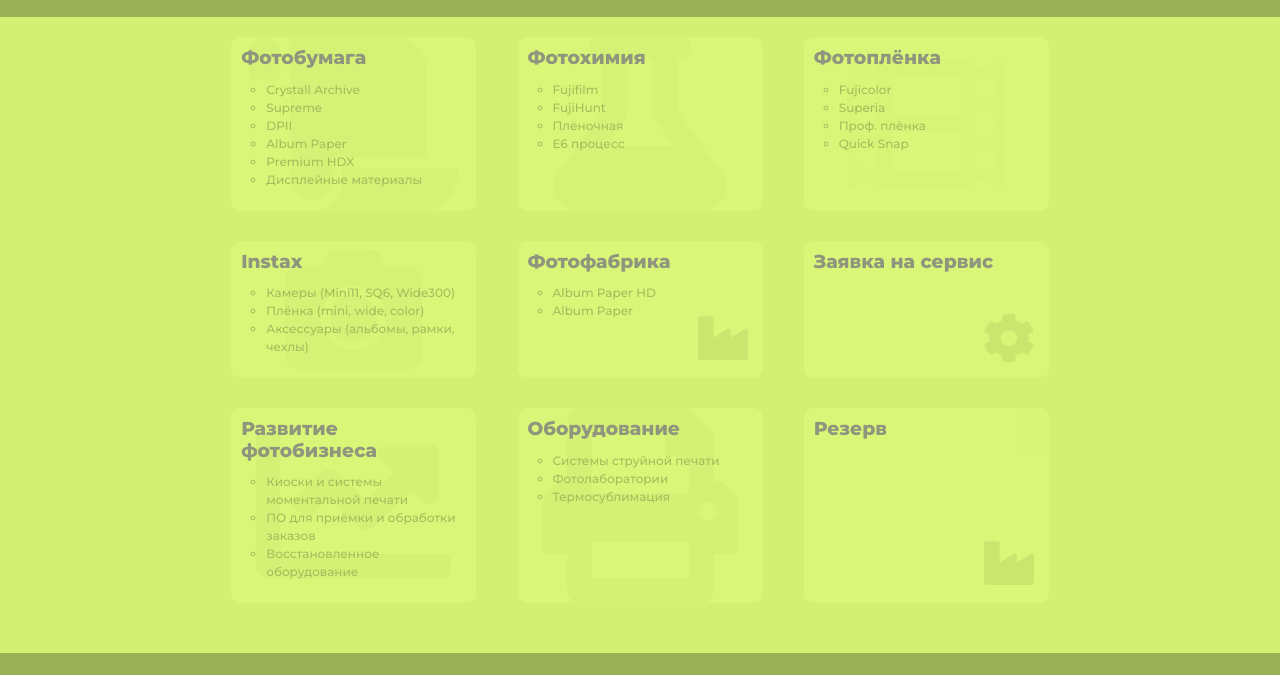
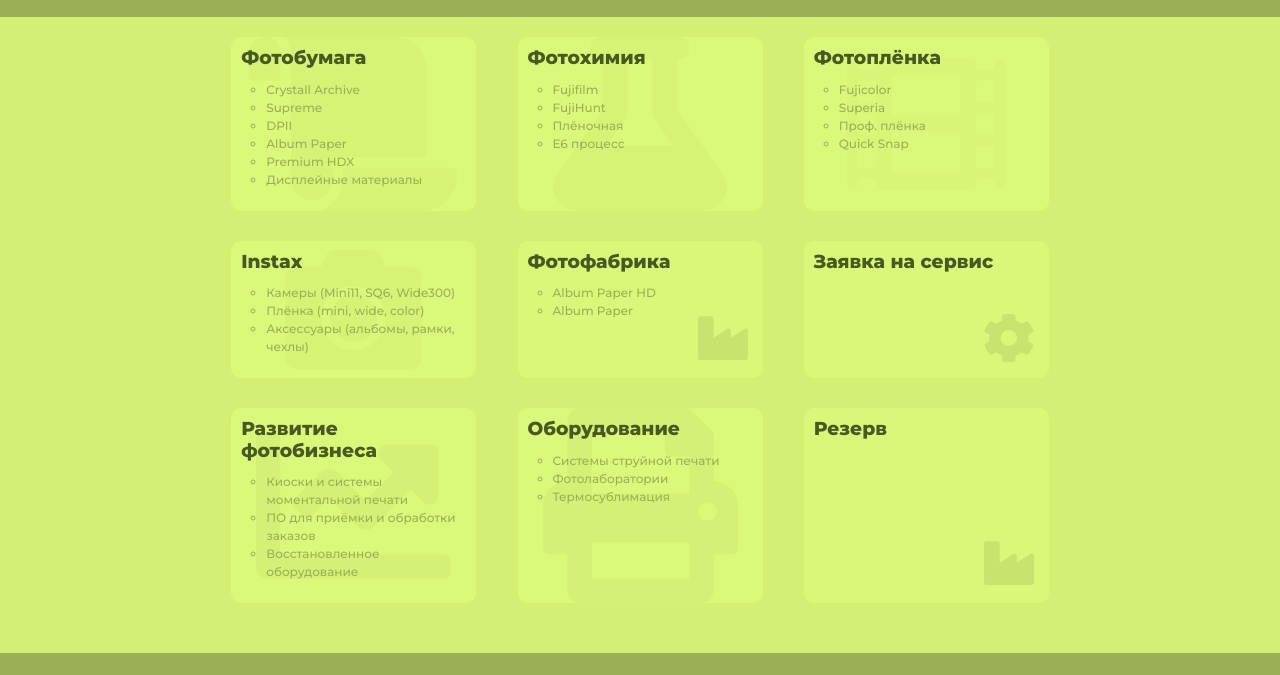
Before and after one commit to RogovAlexander/ELFZ2.0, a plain HTML site: page index.html in a window 1280 px wide. Shown: the part 56-731 px from the top of the page. Drawn offline with Linux system fonts and the light colour scheme.

Commit message:
Update style.css

```diff
--- a/style.css
+++ b/style.css
@@ -53,7 +53,7 @@ flex-wrap: wrap;
 }
 .main__card{
 background-color: #defc7ca4;
-opacity: 0.8;
+/*opacity: 0.8;*/
 padding: 10px;
 width: 25%;
 margin-bottom: 30px;
@@ -71,8 +71,7 @@ position: relative;
 .main__card-title{
 font-family: Montserrat;
 margin: 0;
-color: grey;
-
+color: #485922;
 }
 .main__card-list{
 list-style: none;
```
